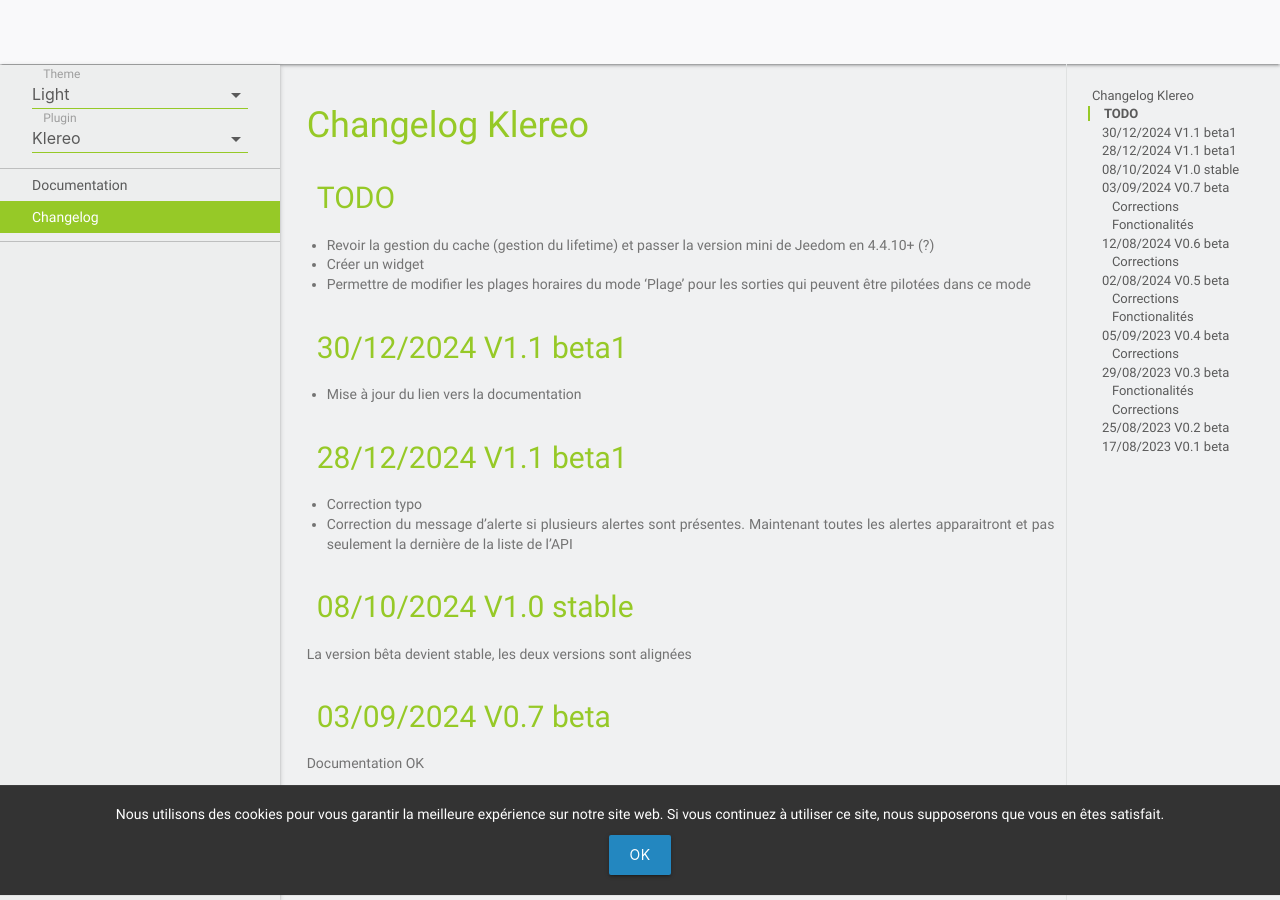
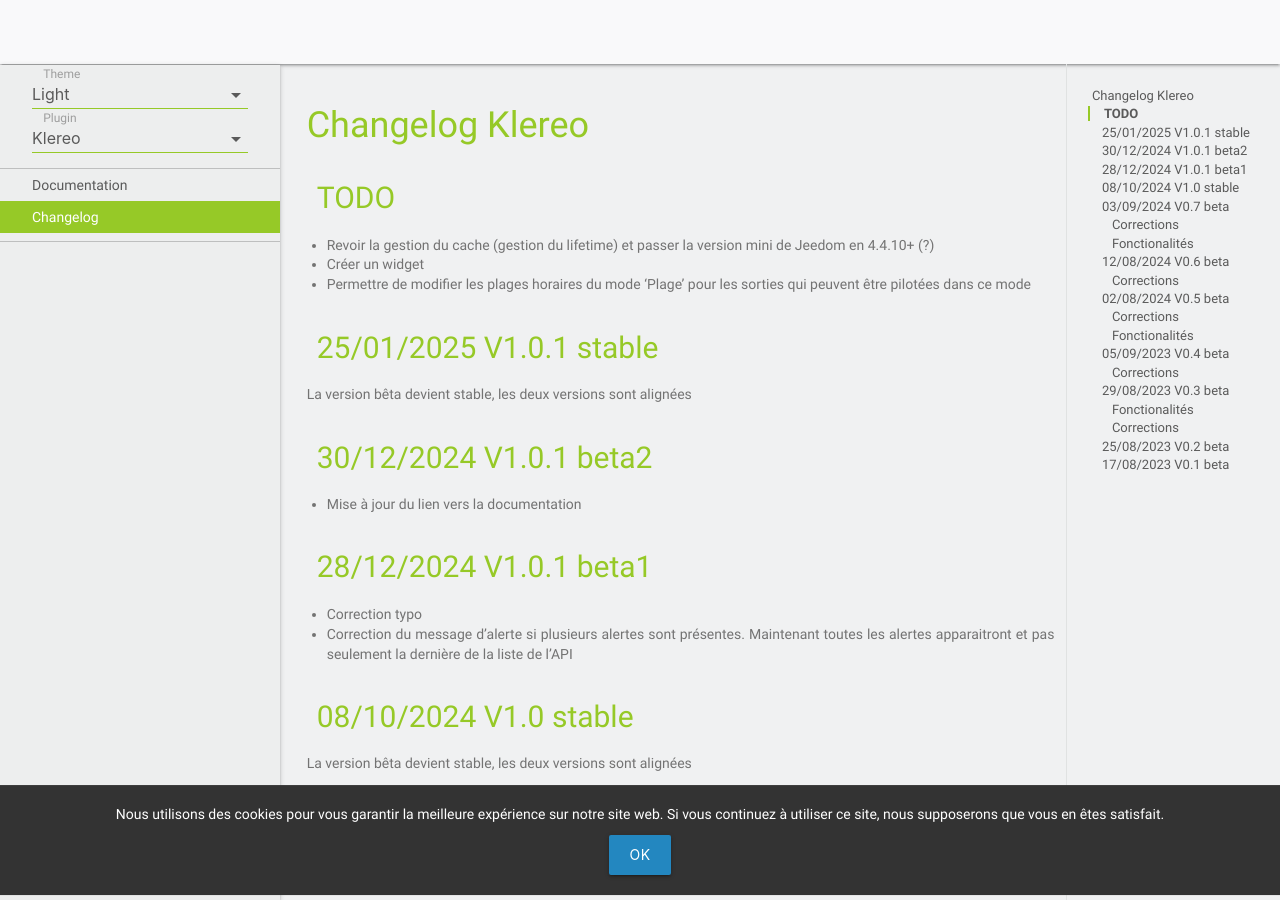
Before and after one commit to MrWaloo/jeedom-plugins-doc, a Jekyll site: the page built from docs/fr_FR/klereo_changelog.md, in a window 1280 px wide and 900 px high. Built offline with Jekyll 4.4.1, drawn with Linux system fonts in a browser that asks for light colours; emoji names are drawn with the system emoji font; our own code applies the rules of GitHub Pages for plain Markdown files.

Commit message:
Update klereo_changelog.md

```diff
--- a/docs/fr_FR/klereo_changelog.md
+++ b/docs/fr_FR/klereo_changelog.md
@@ -5,11 +5,15 @@
 - Créer un widget
 - Permettre de modifier les plages horaires du mode 'Plage' pour les sorties qui peuvent être pilotées dans ce mode
 
-## 30/12/2024 V1.1 beta1
+## 25/01/2025 V1.0.1 stable
+
+La version bêta devient stable, les deux versions sont alignées
+
+## 30/12/2024 V1.0.1 beta2
 
 - Mise à jour du lien vers la documentation
 
-## 28/12/2024 V1.1 beta1
+## 28/12/2024 V1.0.1 beta1
 
 - Correction typo
 - Correction du message d'alerte si plusieurs alertes sont présentes. Maintenant toutes les alertes apparaitront et pas seulement la
```
